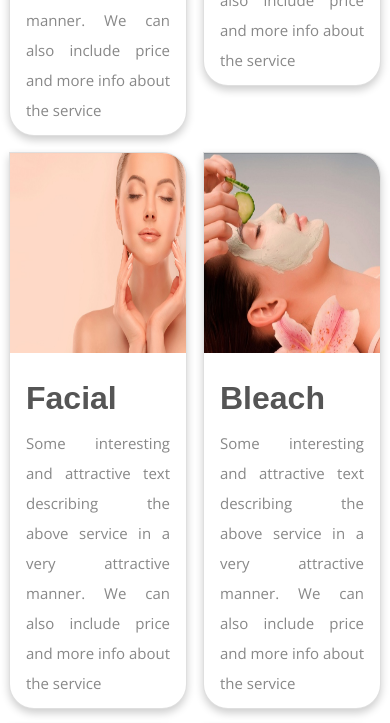
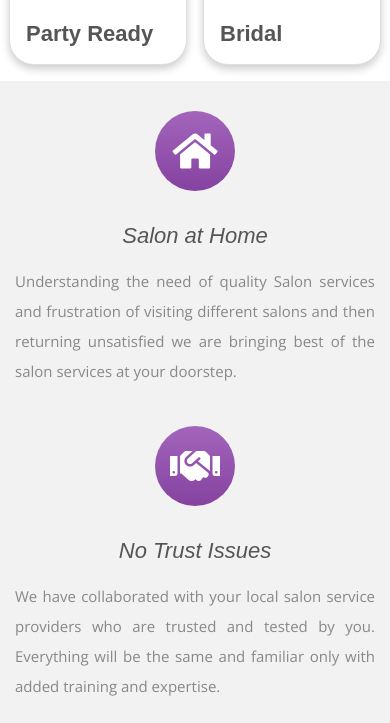
Before and after one commit to salozone/salozone, a PHP site: page / in a window 390 px wide. Shown: the part 3327-4050 px from the top of the page. Run offline with PHP 8.4, Linux system fonts and the light colour scheme; some libraries are stand-ins or nearby versions; some web fonts are replaced.

Commit message:
Modified the card view for mobile devices

```diff
--- a/index.php
+++ b/index.php
@@ -8,6 +8,7 @@ if(isset($_POST['local2'])) { $_SESSION['login'] = 0; }
 
 //define ;
 ?>
+
 <link rel="stylesheet" href="jss/owl.carousel.css" type="text/css" media="all"/>
 <link rel="stylesheet" href="jss/owl.theme.css" type="text/css" media="all"/>
 <link rel="stylesheet" href="jss/style.css" type="text/css" media="all"/>
@@ -200,7 +201,7 @@ text-align:center; }
 		<div class="col section-1 section-description wow fadeIn">
 				<h1>Salozone Home Salon Services</h1>
 				<div class="divider-1 wow fadeInUp"><span></span>
-					<p>
+					<p style="text-align:center">
 						We are people from <strong>Salozone</strong> who are based in <strong>Patna,Bihar.</strong> we are here
 						to <strong>Redefine</strong> beauty services. At comfort of your home.
 					</p>
@@ -247,7 +248,7 @@ text-align:center; }
 			</div>
 
 
-			<div class="container mt-5">
+			<div class="container mt-5" id="maincards">
 				<div class="row">
 					<a href="dressup.php" class="text-decoration-none text-reset">
 					<div class="column">
@@ -255,7 +256,7 @@ text-align:center; }
 							<div class="zoom">
 									<img src="withouttext/makeup1.jpg" alt="Makeup">
 							</div>
-							<div class="container mt-3">
+							<div class="container">
 								<h2>Makeup</h2>
 								<p>Some interesting and attractive text describing the above service in a very attractive manner. We can also include price and more info about the service</p>
 							</div>
@@ -269,7 +270,7 @@ text-align:center; }
 							<div class="zoom">
 							<img src="withouttext/manicure1.jpg" alt="Manicure">
 							</div>
-							<div class="container mt-3">
+							<div class="container">
 								<h2>Manicure</h2>
 								<p>Some interesting and attractive text describing the above service in a very attractive manner. We can also include price and more info about the service</p>
 							</div>
@@ -283,7 +284,7 @@ text-align:center; }
 							<div class="zoom">
 							<img src="withouttext/Mehendi1.jpg" alt="Mehendi">
 							</div>
-							<div class="container mt-3">
+							<div class="container">
 								<h2>Mehendi</h2>
 								<p>Some interesting and attractive text describing the above service in a very attractive manner. We can also include price and more info about the service</p>
 							</div>
@@ -298,7 +299,7 @@ text-align:center; }
 							<div class="zoom">
 								<img src="withouttext/waxing1.jpg" alt="Waxing">
 							</div>
-							<div class="container mt-3">
+							<div class="container">
 								<h2>Waxing</h2>
 								<p>Some interesting and attractive text describing the above service in a very attractive manner. We can also include price and more info about the service</p>
 							</div>
@@ -312,7 +313,7 @@ text-align:center; }
 							<div class="zoom">
 								<img src="withouttext/threading1.jpg" alt="Threading">
 							</div>
-							<div class="container mt-3">
+							<div class="container">
 								<h2>Threading</h2>
 								<p>Some interesting and attractive text describing the above service in a very attractive manner. We can also include price and more info about the service</p>
 							</div>
@@ -326,7 +327,7 @@ text-align:center; }
 							<div class="zoom">
 								<img src="withouttext/cleanup1.jpg" alt="CleanUp">
 							</div>
-							<div class="container mt-3">
+							<div class="container">
 								<h2>Clean Up</h2>
 								<p>Some interesting and attractive text describing the above service in a very attractive manner. We can also include price and more info about the service</p>
 							</div>
@@ -341,7 +342,7 @@ text-align:center; }
 							<div class="zoom">
 								<img src="withouttext/facial1.jpg" alt="Facial">
 							</div>
-							<div class="container mt-3">
+							<div class="container">
 								<h2>Facial</h2>
 								<p>Some interesting and attractive text describing the above service in a very attractive manner. We can also include price and more info about the service</p>
 							</div>
@@ -353,9 +354,9 @@ text-align:center; }
 					<div class="column">
 						<div class="card">
 							<div class="zoom">
-								<img src="withouttext/bleach1.jpg" alt="Bleach" style="width:100%;min-height:200px">
+								<img src="withouttext/bleach1.jpg" alt="Bleach">
 							</div>
-							<div class="container mt-3">
+							<div class="container">
 								<h2>Bleach</h2>
 								<p>Some interesting and attractive text describing the above service in a very attractive manner. We can also include price and more info about the service</p>
 							</div>
@@ -367,9 +368,9 @@ text-align:center; }
 					<div class="column">
 						<div class="card">
 							<div class="zoom">
-								<img src="withouttext/haircut1.jpg" alt="Haircut" style="width:100%;min-height:200px">
+								<img src="withouttext/haircut1.jpg" alt="Haircut">
 							</div>
-							<div class="container mt-3">
+							<div class="container">
 								<h2>Haircut</h2>
 								<p>Some interesting and attractive text describing the above service in a very attractive manner. We can also include price and more info about the service</p>
 							</div>
@@ -381,9 +382,9 @@ text-align:center; }
 					<div class="column">
 						<div class="card">
 							<div class="zoom">
-								<img src="withouttext/hairstyle1.jpg" alt="Hair Care" style="width:100%;min-height:200px">
+								<img src="withouttext/hairstyle1.jpg" alt="Hair Care">
 							</div>
-							<div class="container mt-3">
+							<div class="container">
 								<h2>Hair Care</h2>
 								<p>Some interesting and attractive text describing the above service in a very attractive manner. We can also include price and more info about the service</p>
 							</div>
@@ -396,9 +397,9 @@ text-align:center; }
 					<div class="column">
 						<div class="card">
 							<div class="zoom">
-								<img src="withouttext/partyready1.jpg" alt="Party Ready" style="width:100%;min-height:200px">
+								<img src="withouttext/partyready1.jpg" alt="Party Ready">
 							</div>
-							<div class="container mt-3">
+							<div class="container">
 								<h2>Party Ready</h2>
 								<p>Some interesting and attractive text describing the above service in a very attractive manner. We can also include price and more info about the service</p>
 							</div>
@@ -410,9 +411,9 @@ text-align:center; }
 					<div class="column">
 						<div class="card">
 							<div class="zoom">
-								<img src="withouttext/bridal12.jpg" alt="Bridal" style="width:100%;min-height:200px">
+								<img src="withouttext/bridal12.jpg" alt="Bridal">
 							</div>
-							<div class="container mt-3">
+							<div class="container" id="cardheader">
 								<h2>Bridal</h2>
 								<p>Some interesting and attractive text describing the above service in a very attractive manner. We can also include price and more info about the service</p>
 							</div>
@@ -423,10 +424,7 @@ text-align:center; }
 			</div>
 
 
-
-
-	<div id="fh5co-services" class="fh5co-bg-section">
-
+	<div id="row fh5co-services" class="fh5co-bg-section">
 		<div class="col-md-4 section-1-box wow fadeInUp">
 			<div class="row">
 				<div class="col-md-4">
```
